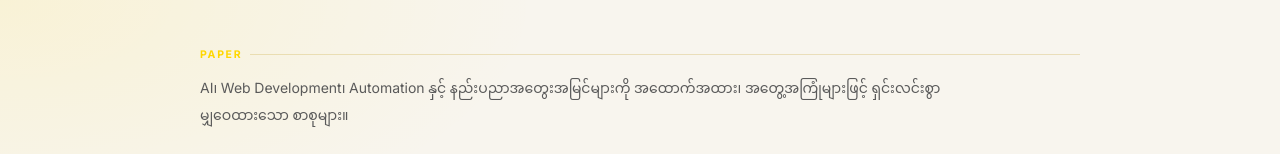
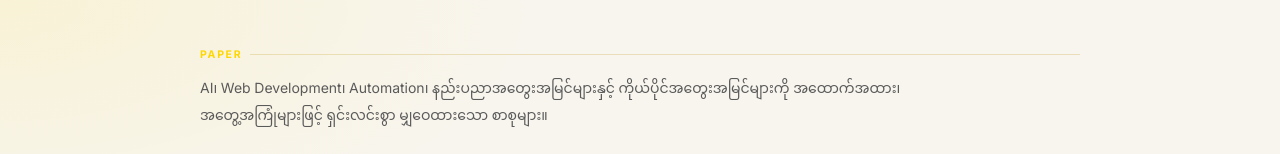
Before and after one commit to ThecrashO/ThecrashO, a website: page paper.html in a window 1280 px wide. Shown: the top 154 px of the page. Drawn offline with nearby package versions, Linux system fonts and the light colour scheme; grey boxes are pictures that could not be loaded.

Commit message:
feat: enhance paper introduction with additional insights on personal perspectives

```diff
--- a/paper.html
+++ b/paper.html
@@ -30,7 +30,7 @@
     <div class="page active" style="max-width: 920px;">
         <div class="section-title">Paper</div>
         <p class="paper-intro">
-            AI၊ Web Development၊ Automation နှင့် နည်းပညာအတွေးအမြင်များကို အထောက်အထား၊ အတွေ့အကြုံများဖြင့် ရှင်းလင်းစွာ မျှဝေထားသော စာစုများ။
+            AI၊ Web Development၊ Automation၊ နည်းပညာအတွေးအမြင်များနှင့် ကိုယ်ပိုင်အတွေးအမြင်များကို အထောက်အထား၊ အတွေ့အကြုံများဖြင့် ရှင်းလင်းစွာ မျှဝေထားသော စာစုများ။
         </p>
 
         <div id="blog-listing" class="blog-grid"></div>
```
